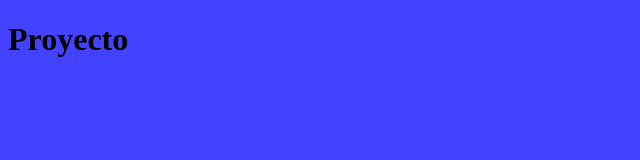
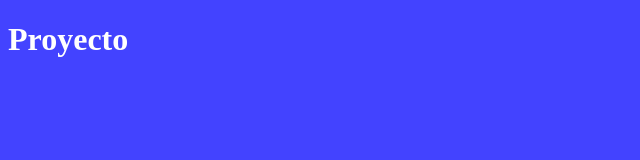
Before and after one commit to LucyRuiz/Taller_GIT, a plain HTML site: page index.html in a window 1280 px wide. Shown: the whole page, without its empty margins (0-640 px from the left). Drawn offline with Linux system fonts and the light colour scheme.

Commit message:
color de fuente y negritas

```diff
--- a/css/styles.css
+++ b/css/styles.css
@@ -1,3 +1,5 @@
 body {
     background-color: rgb(67, 67, 255);
+    font-weight: bold;
+    color:rgb(255, 255, 255)
 }
```
